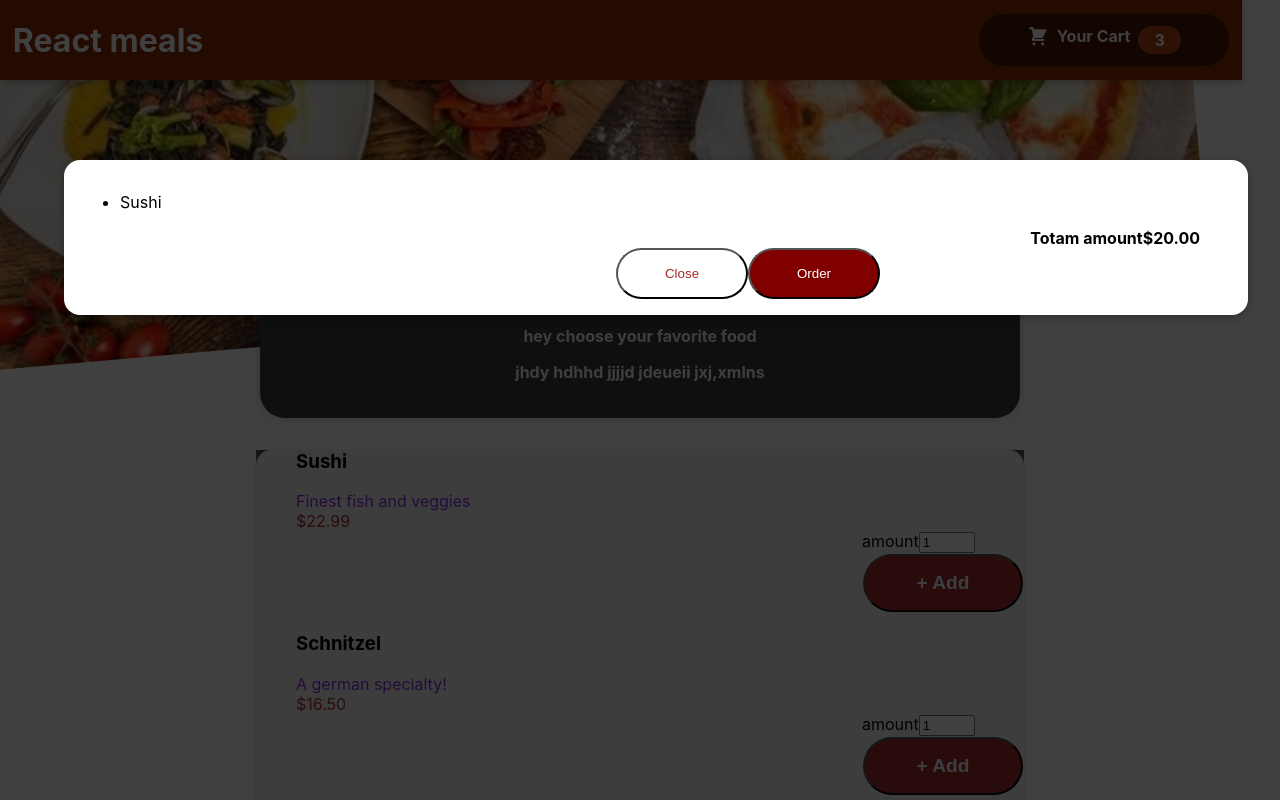
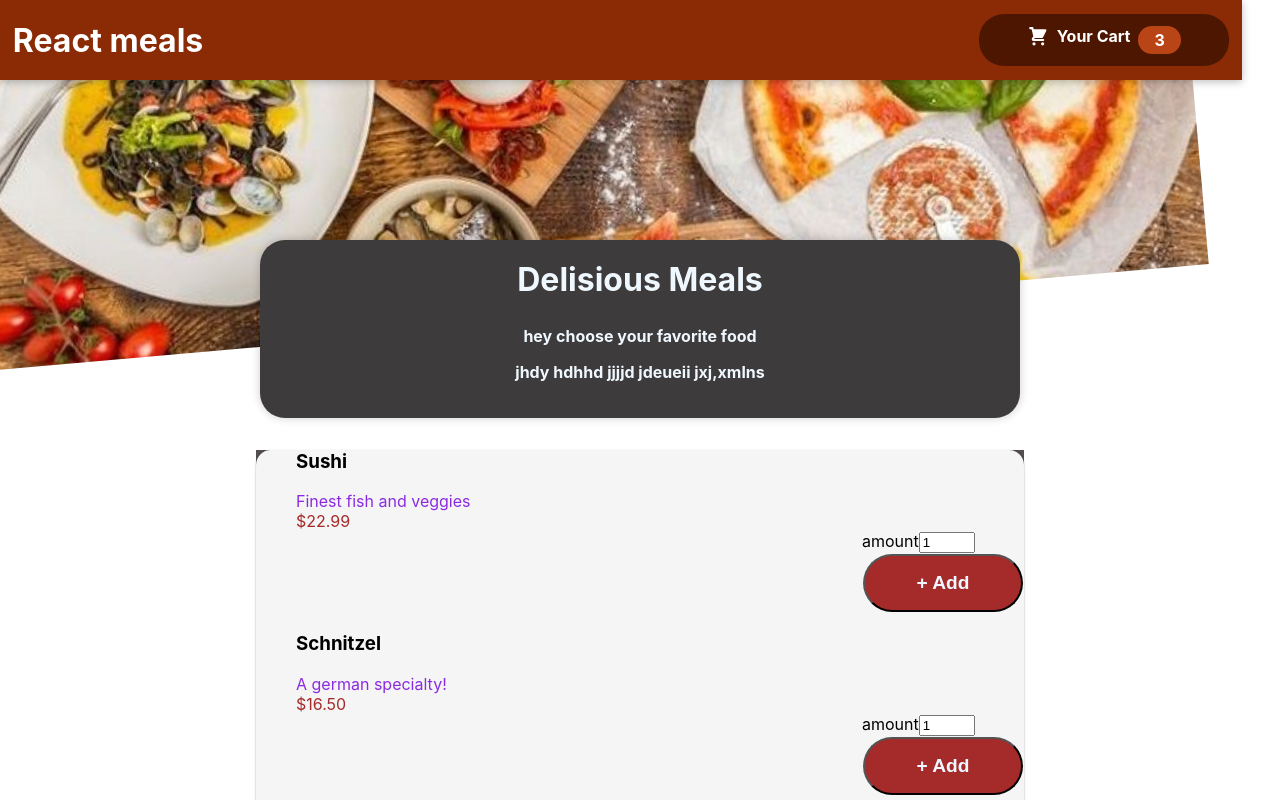
Before and after one commit to chaalia/Food_Order_App, a React (Create React App) app: page / in a window 1280 px wide. Shown: the top 800 px of the page. Built offline with nearby package versions, Linux system fonts and the light colour scheme.

Commit message:
showstate & contextProvider

```diff
--- a/src/App.js
+++ b/src/App.js
@@ -1,16 +1,27 @@
-import { Fragment } from 'react';
+import { useState } from 'react';
 import './App.css';
 import Header from './Components/Layout/Header';
 import Meals from './Components/Meals/Meals';
 import Cart from './Components/Cart/Cart';
+import CartProvider from './store/cartProvider';
 
 function App() {
+  const [cart, setCart] = useState(false);
+
+  const showCart = () => {
+    setCart(true)
+  }
+
+  const HidedCart = () => {
+    setCart(false)
+  }
+
   return (
-    <Fragment>
-      <Cart />
-      <Header />
+    <CartProvider>
+      {cart && <Cart  onHidecart={HidedCart}/>}
+      <Header cartShown={showCart}/>
       <Meals />
-    </Fragment>
+    </CartProvider>
   );
 }
 
--- a/src/Components/Cart/Cart.js
+++ b/src/Components/Cart/Cart.js
@@ -8,21 +8,16 @@ const Cart = ( props ) => {
     }].map((item) => <li key={item.id}>{item.name}</li>
     )}</ul>
 
-    const orderHandler = () => {
-        return (
-        console.log( "hellox  ")
-        )}
-
     return (
-        <Modal>
+        <Modal onHidecart={props.onHidecart}>
             {cartItems}
                 <div className={classes.total}>
                     <span>Totam amount</span>
                     <span>$20.00</span>
                 </div>
                 <div className={classes.actions}>
-                    <button className={classes['button-alt']}>Close</button>
-                    <button className={classes.button} onClick={orderHandler}>Order</button>
+                    <button className={classes['button-alt']} onClick={props.onHidecart}>Close</button>
+                    <button className={classes.button}>Order</button>
                 </div>
         </Modal>
     );
--- a/src/Components/Layout/Header.js
+++ b/src/Components/Layout/Header.js
@@ -7,7 +7,7 @@ const Header = props => {
     return  <React.Fragment>
         <header className={classes.header}>
             <h1>React meals</h1>
-            <HeaderCartButton />
+            <HeaderCartButton cartShown={props.cartShown}/>
         </header>
         <div className={classes['main-page']}>
             <img src={mealsImage} alt='meals'/>
--- a/src/Components/Layout/HeaderCartButton.js
+++ b/src/Components/Layout/HeaderCartButton.js
@@ -4,7 +4,7 @@ import classes from "./HeaderCartButton.module.css";
 
 const HeaderCartButton = props => {
     return (
-        <button className={classes.button}>
+        <button className={classes.button} onClick={props.cartShown}>
             <span className={classes.icon}>
                 <CartIcon />
             </span>
--- a/src/Components/UI/Modal.js
+++ b/src/Components/UI/Modal.js
@@ -4,8 +4,8 @@ import ReactDOM from 'react-dom';
 import classes from './Modal.module.css';
 
 
-const Backdrop = () => {
-    return <div className={classes.backdrop}/>
+const Backdrop = (props) => {
+    return <div className={classes.backdrop} />
 }
 
 const ModalOverlay = ( props ) => {
@@ -21,7 +21,7 @@ const Modal = ( props ) => {
 
     return (
         <Fragment >
-                {ReactDOM.createPortal(<Backdrop />, portalElement) }
+                {ReactDOM.createPortal(<Backdrop onHidecart={props.onHideCart}/>, portalElement) }
                 {ReactDOM.createPortal(<ModalOverlay>{props.children} </ModalOverlay>,portalElement)}
         </Fragment>
     );
--- /dev/null
+++ b/src/store/cart-context.js
@@ -0,0 +1,11 @@
+import React from "react";
+
+
+const CartContext = React.createContext({
+    items: [],
+    totalAmount: 0,
+    addItem: () => {},
+    removeItem: () => {},
+})
+
+export default CartContext;
--- /dev/null
+++ b/src/store/cartProvider.js
@@ -0,0 +1,30 @@
+import React from "react";
+import CartContext from "./cart-context";
+
+
+const CartProvider = (props) => {
+
+    const addItemToCart = () => {
+        console.log("addItemToCart");
+    }
+
+    const removeItemToCart = () => {
+        console.log("addItemToCart");
+    }
+
+
+    const cartContext = {
+        items: [],
+        totalAmount: 0,
+        addItem: addItemToCart,
+        removeItem: removeItemToCart,
+    }
+
+    return (
+        <CartContext.Provider value={cartContext}>
+            {props.children}
+        </CartContext.Provider>
+    )
+}
+
+export default CartProvider;
```
Also changed, not shown: src/Components/Checkout.js (deleted, +0 -10 lines).
